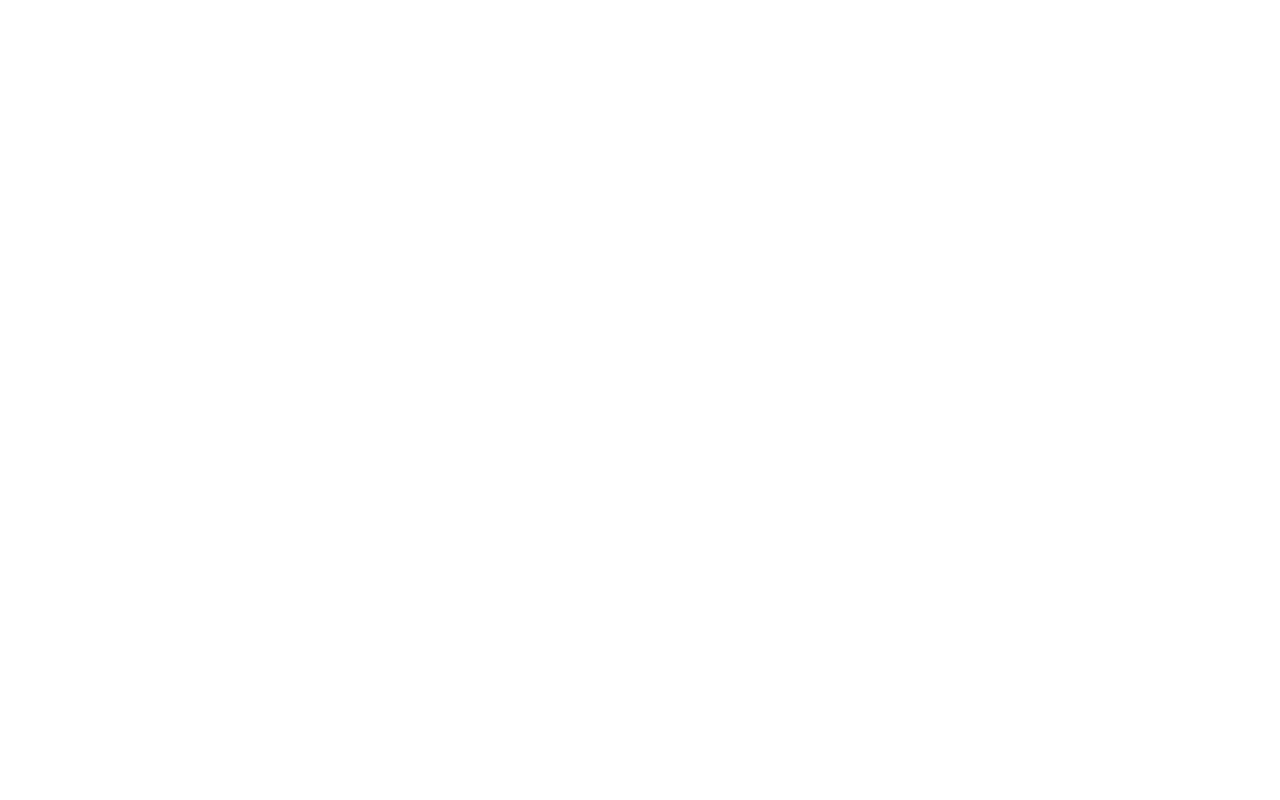
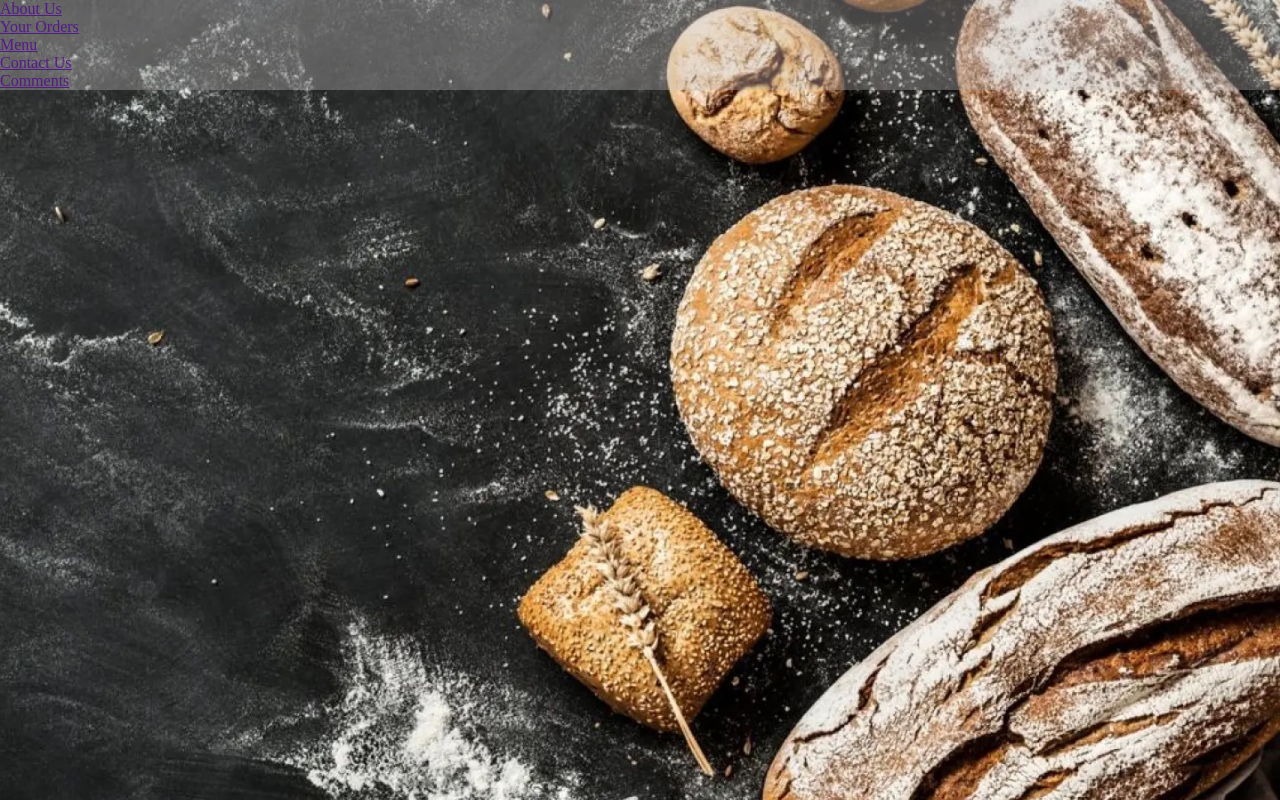
Before and after one commit to goodstuf0/Bakery, a plain HTML site: page index.html in a window 1280 px wide. Drawn offline with Linux system fonts and the light colour scheme.

Commit message:
unfinished nav + background img

```diff
--- a/index.css
+++ b/index.css
@@ -0,0 +1,14 @@
+*{
+    margin: 0;
+    padding: 0;
+    box-sizing: border-box;
+}
+nav{
+    width: 100%;
+    background-color: rgba(194, 193, 193, 0.349
+    );
+}
+body{
+    background-image: url(Images/bread.jpg);
+    background-size: cover;
+}
--- a/index.html
+++ b/index.html
@@ -7,6 +7,14 @@
     <link rel="stylesheet" href="index.css">
 </head>
 <body>
-
+    <nav>
+     <ul>
+        <li><a href="">About Us</a></li>
+        <li><a href="">Your Orders</a></li>
+        <li><a href="">Menu</a></li>
+        <li><a href="">Contact Us</a></li>
+        <li><a href="">Comments</a></li>
+     </ul>
+    </nav>
 </body>
 </html>
```
Also changed, not shown: Images/bread.jpg (added).
